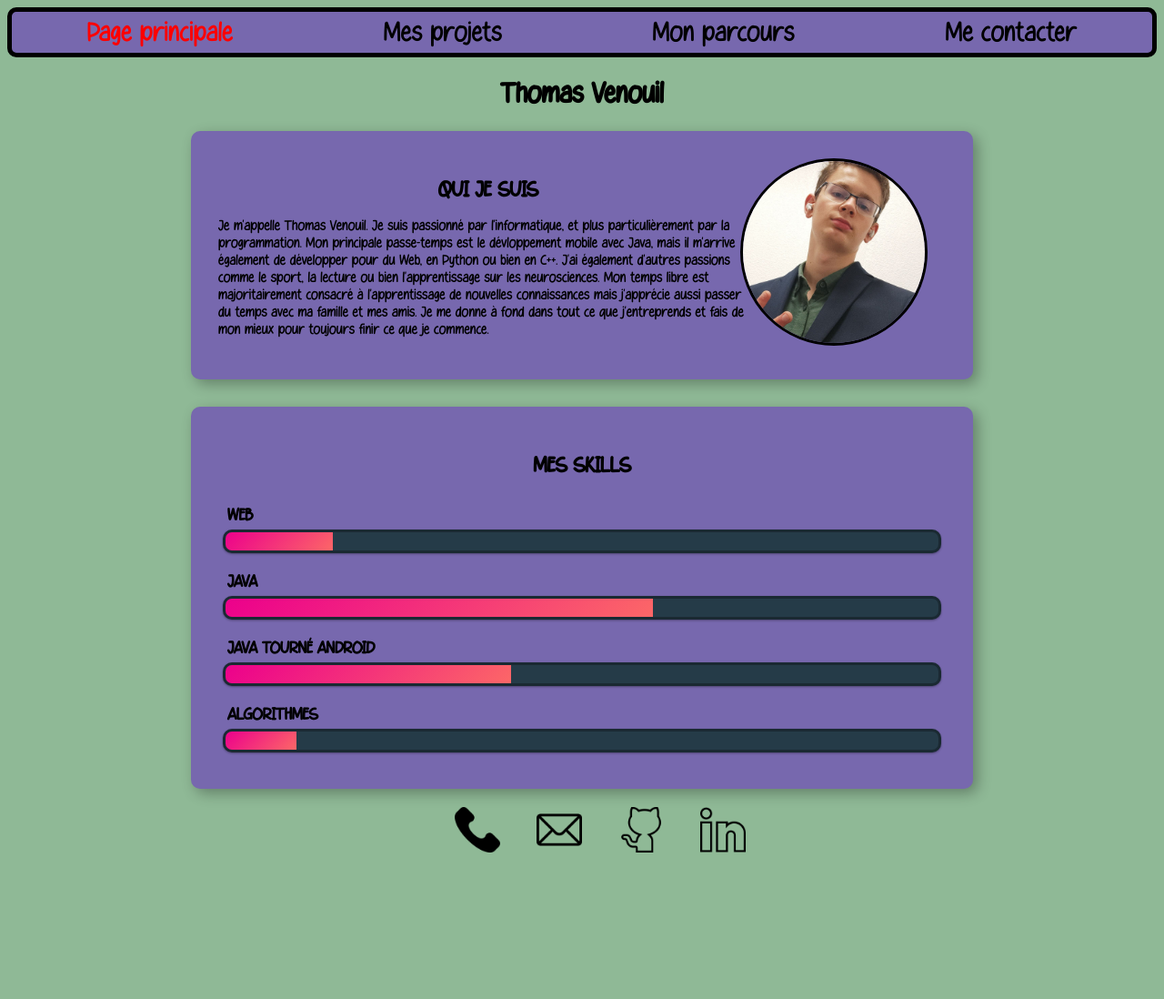
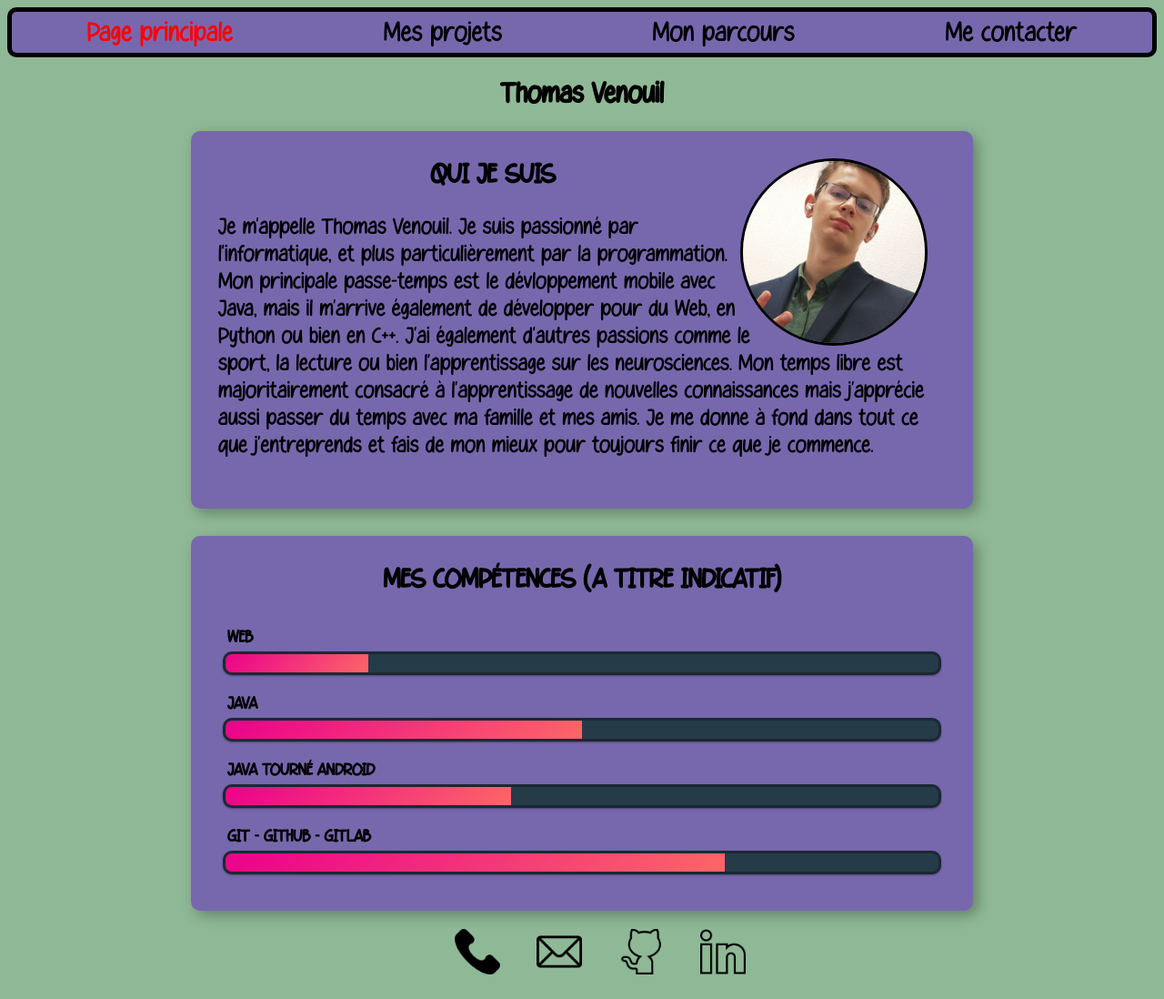
Before and after one commit to thomas26215/Portfolio2, a plain HTML site: page page_principale.html in a window 1280 px wide. Shown: the top 1098 px of the page at 91% size. Drawn offline with Linux system fonts and the light colour scheme.

Commit message:
Amélioration générale de la lisibilité : textes plus gros, titre également. Titres mieux placés

```diff
--- a/page_principale.html
+++ b/page_principale.html
@@ -20,7 +20,7 @@
         </section>
 
         <section class="skills" style="margin-top: 30px;">
-            <h2>Mes skills</h2>
+            <h2>Mes compétences (A titre indicatif)</h2>
             <li><h3>web</h3>
                 <span class="bar"><span class="web"></span></span>
             </li>
@@ -30,7 +30,7 @@
             <li><h3>Java tourné Android</h3>
                 <span class="bar"><span class="java_android"></span></span>
             </li>
-            <li><h3>Algorithmes</h3>
+            <li><h3>Git - Github - Gitlab</h3>
                 <span class="bar"><span class="algorithmes"></span></span>
             </li>
         </section>
--- a/style.css
+++ b/style.css
@@ -2,6 +2,9 @@ body{
     background-color: #8FB996;
     font-family: 'healing_sundayregular';
     overflow-y: scroll;
+}
+p{
+    font-size: 25px;
 }
 .navbar{
     display: flex;
@@ -91,16 +94,18 @@ section:not(.navbar){
 }
 h2{
     text-align: center;
+    font-size: 30px;
+    margin-top: 0px;
 }
 .skills h3{
     margin: 5px;
 }
 .web{
-    width: 15%;
+    width: 20%;
     animation: web 3s;
 }
 .java{
-    width: 60%;
+    width: 50%;
     animation: java 3s;
 }
 .java_android{
@@ -108,7 +113,7 @@ h2{
     animation: java_android 3s;
 }
 .algorithmes{
-    width: 10%;
+    width: 70%;
     animation: algorithmes 3s;
 }
 @keyframes web{
@@ -116,7 +121,7 @@ h2{
         width: 0%
     }
     100%{
-        width: 15%
+        width: 20%
     }
 }
 @keyframes java{
@@ -124,7 +129,7 @@ h2{
         width: 0%
     }
     100%{
-        width: 60%
+        width: 50%
     }
 }
 @keyframes java_android{
@@ -140,7 +145,7 @@ h2{
         width: 0%
     }
     100%{
-        width: 10%
+        width: 70%
     }
 }
 .projet{
```
